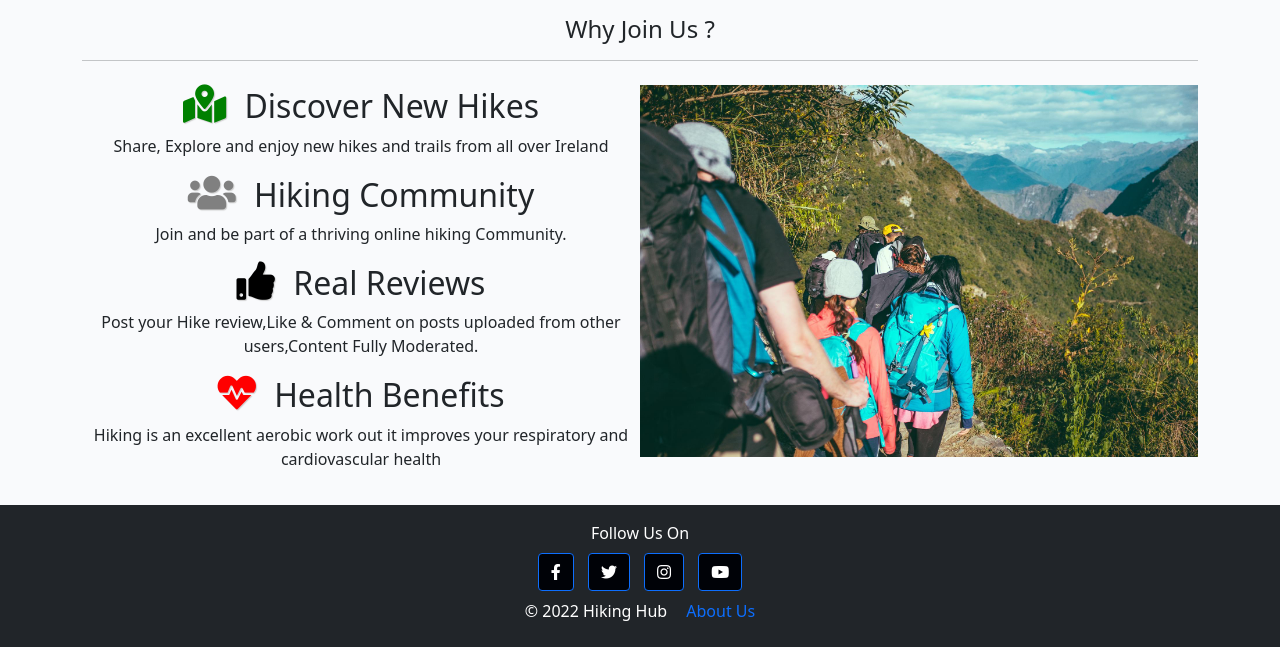
After one commit to wlillisdev/hiking-hub, a Django app: page /about/ in a window 1280 px wide. The commit adds this page. Shown: the part 865-1512 px from the top of the page. Run offline with Django 3.2, Linux system fonts and the light colour scheme.

Commit message:
views,url and html  added for about us

```diff
--- a/blog/urls.py
+++ b/blog/urls.py
@@ -4,6 +4,7 @@ from django.urls import path
 
 urlpatterns = [
     path('', views.index, name='home'),
+    path('about/', views.about, name='about'),
     path('posts/', views.PostList.as_view(), name="posts"),
     path('add_post/', AddPostView.as_view(), name='add_post'),
     path('<slug:slug>/', views.PostDetail.as_view(), name='post_detail'),
--- a/blog/views.py
+++ b/blog/views.py
@@ -16,6 +16,10 @@ from django.urls import reverse_lazy
 def index(request):
     """ Returns index.html """
     return render(request, 'index.html')
+
+def about(request):
+    """ Displays about.html """
+    return render(request, 'about.html')
 
 
 class PostList(ListView):
--- a/static/css/style.css
+++ b/static/css/style.css
@@ -149,7 +149,6 @@ a:hover {
 
 .post-title {
     margin-top: 15%;
-    /* margin-left: 5%; */
 }
 
 .post-subtitle {
@@ -168,7 +167,9 @@ a:hover {
     color: #23BBBB;
 } */
 
-
+a:link {
+    text-decoration: none;
+  }
 
 .link:hover,
 .link:active {
@@ -238,9 +239,14 @@ a:hover {
 
 }
 
-.btn-div-delete{
+.btn-div-delete {
     margin-top: 20px;
     margin-bottom: 20px;
+}
+
+
+#about-footer {
+   padding-left: 15px;
 }
 
 /* Media Queries */
--- /dev/null
+++ b/templates/about.html
@@ -0,0 +1,72 @@
+{% extends "base.html" %}
+
+{% load static %}
+
+{% block content %}
+
+    <section>
+        <!-- Hero Banner -->
+        <div id="hero-image" class="container-fluid hero-container"
+            style="background-image: url(https://res.cloudinary.com/dquffivjp/image/upload/v1657567117/hero_image_mutlzr.jpg)">
+            <div class="row">
+                <div class="col-12">
+                    <div class="text-center hero-box">
+                        <h1 id="hero-heading"><i class="fas fa-hiking fa-lg"></i> Hiking Hub</h1>
+                        <!-- If User is registered run this -->
+                        {% if user.is_authenticated %}
+                        <h4 class="hero-text"> Welcome back {{ user | title }}</h4>
+                        <br>
+                        <form action="{% url 'posts' %}" method="get">
+                            <button class="btn btn-primary">View Posts</button>
+                        </form>
+                        <br>
+                        <h4 class="hero-text">Check Out the Latest Posts</h4>
+                        <!-- If User not registered run this -->
+                        {% else %}
+                        <h4 class="hero-text">Join our Community</h4>
+                        <h4 class="hero-text">Discover Hidden Hikes & Trails</h4>
+                        <h5 class="hero-text">Sign up today to start sharing your latests hiking adventuers!</h5>
+                        <form action="{% url 'account_signup' %}" method="get">
+                            <br>
+                            <button class="btn btn-primary">Sign
+                                Up</button>
+                        </form>
+                        <br>
+                        <h5 class="hero-text">You will need to sign up to post,comment or like posts</h5>
+                        {% endif %}
+                    </div>
+                </div>
+            </div>
+        </div>
+    </section>
+
+    <section>
+        <!-- Why Join us Section -->
+        <div class="container features-container content-container">
+            <div class="row">
+                <div class="col-12 page-header">
+                    <h4 class="text-center mt-3 mb-2">Why Join Us ?</h4>
+                    <hr>
+                </div>
+            </div>
+            <div class="row g-0">
+                <div class="col-md-6 mt-2">
+                    <h2 class="feature-head text-center"><i class="fas fa-map-marked-alt" id="icon-home-green"></i> Discover New Hikes</h2>
+                    <p class="text-center">Share, Explore and enjoy new hikes and trails from all over Ireland</p>
+                    <h2 class="feature-head text-center"><i class="fas fa-users" id="icon-home-grey"></i> Hiking Community</h2>
+                    <p class="text-center">Join and be part of a thriving online hiking Community.</p>
+                    <h2 class="feature-head text-center"><i class="fas fa-thumbs-up" id="icon-home-black"></i> Real Reviews</h2>
+                    <p class="text-center">Post your Hike review,Like & Comment on posts uploaded from other users,Content
+                        Fully Moderated.</p>
+                    <h2 class="feature-head text-center"><i class="fas fa-heartbeat" id="icon-home-red"></i> Health Benefits</h2>
+                    <p class="text-center"> Hiking is an excellent aerobic work out it improves your respiratory and
+                        cardiovascular health</p>
+                </div>
+                <div class="col-md-6 mt-2 mb-5">
+                    <img src="{% static 'images/people_hiking.jpg' %}" class="img-fluid" alt="People Hiking">
+                </div>
+            </div>
+        </div>
+    </section>
+
+{%endblock%}
--- a/templates/base.html
+++ b/templates/base.html
@@ -107,7 +107,8 @@
             <!-- Youtube -->
             <a id="socail-footer" class="btn btn-primary" style="background-color: #000207;
             " href="https://www.youtube.com" target="_blank" role="button"><i class="fab fa-youtube"></i></a>
-            <p class="m-0 text-center text-white mt-2">© 2022 Hiking Hub <span><a href="">About Us</span></p></a>
+            <p class="m-0 text-center text-white mt-2">© 2022 Hiking Hub <span id="about-footer"><a href="{% url 'about' %}">About Us</a></span></p>
+
         </div>
     </footer>
             <!-- Makes alert dissaper after 2 seconds -->
```
